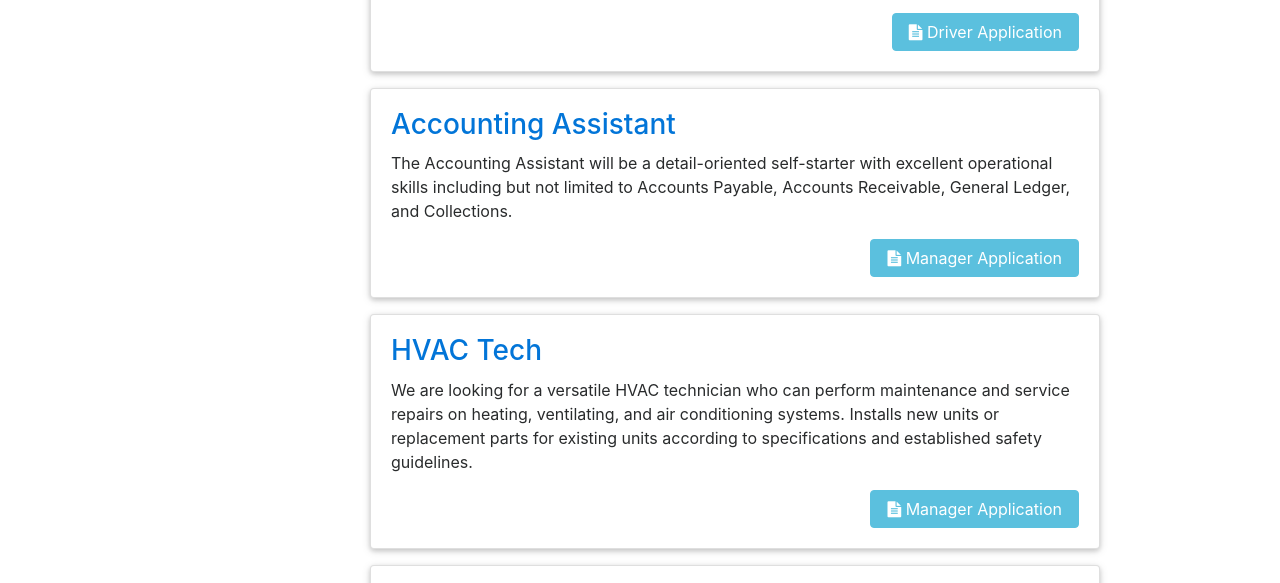
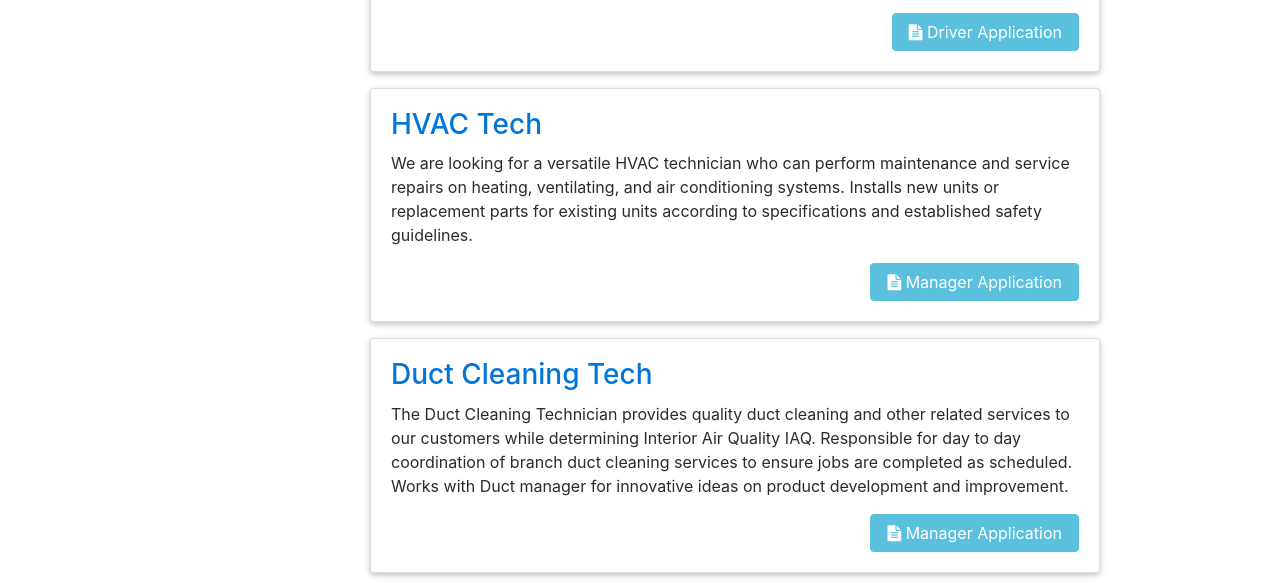
Before and after one commit to nburk2/wineenergy, a website: page careers.html in a window 1280 px wide. Shown: the part 908-1491 px from the top of the page. Drawn offline with Linux system fonts and the light colour scheme.

Commit message:
removed career -accounting assistant

```diff
--- a/careers.html
+++ b/careers.html
@@ -141,15 +141,6 @@
           </div>
           <div class="card mb-3">
             <div class="card-block">
-              <h3 class="card-title text-primary">Accounting Assistant</h3>
-              <p class="card-text">
-                The Accounting Assistant will be a detail-oriented self-starter with excellent operational skills including but not limited to Accounts Payable, Accounts Receivable, General Ledger, and Collections.
-              </p>
-              <a class="btn btn-info pull-right" href="https://recruiting.paylocity.com/Recruiting/Jobs/Details/1372098"><i class="fa fa-file-text"></i> Manager Application</a>
-            </div>
-          </div>
-          <div class="card mb-3">
-            <div class="card-block">
               <h3 class="card-title text-primary">HVAC Tech</h3>
               <p class="card-text">
                 We are looking for a versatile HVAC technician who can perform maintenance and service repairs on heating, ventilating, and air conditioning systems. Installs new units or replacement parts for existing units according to specifications and established safety guidelines.
```
Also changed, not shown: README.md.
